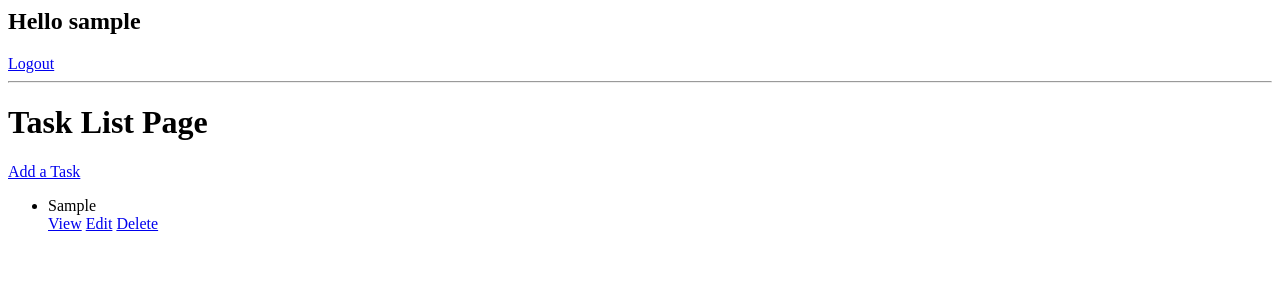
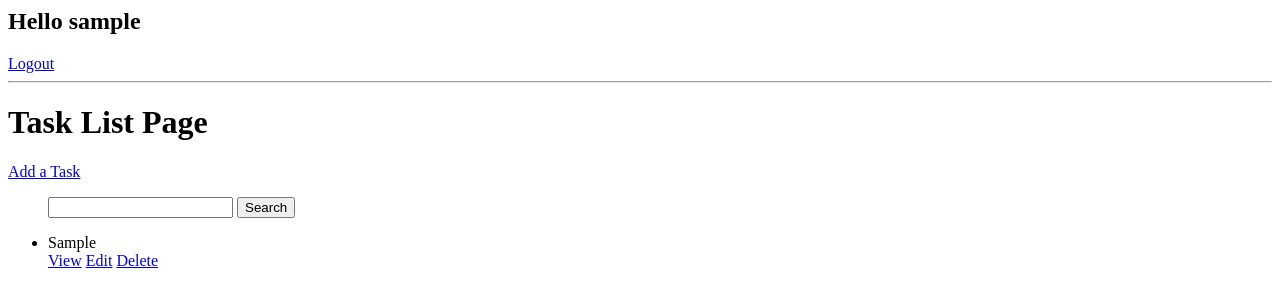
Before and after one commit to Pikku1998/Todo-App_Django, a Django app: page / in a window 1280 px wide. Shown: the top 307 px of the page. Run offline with Django 4.2, Linux system fonts and the light colour scheme; a user stored in the database is signed in; tables that the repository leaves empty hold one stand-in row (values such as "Sample post").

Commit message:
Implemented Search Functionality

```diff
--- a/todos_app/templates/task_list.html
+++ b/todos_app/templates/task_list.html
@@ -11,7 +11,12 @@
 
 <a href="{% url 'create_task' %}">Add a Task</a>
 
+
 <ul>
+    <form method="get">
+        <input type="text" name="search_tasks" value="{{ search_tasks }}">
+        <input type="submit" value="Search">
+    </form>
     {% for item in tasklist %}
         <li>{{ item.task }}</li>
             <a href="{% url 'task_detail' item.id %}">View</a>
--- a/todos_app/views.py
+++ b/todos_app/views.py
@@ -45,6 +45,12 @@ class TaskList(LoginRequiredMixin, ListView):
     def get_context_data(self, **kwargs):
         context = super().get_context_data(**kwargs)
         context['tasklist'] = context['tasklist'].filter(user=self.request.user)
+
+        # Search Functionality in tasks list
+        search_tasks = self.request.GET.get('search_tasks')
+        if search_tasks:
+            context['tasklist'] = context['tasklist'].filter(task__icontains=search_tasks)
+            context['search_tasks'] = search_tasks
         return context
 
 
```
